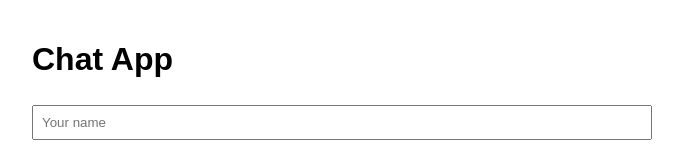
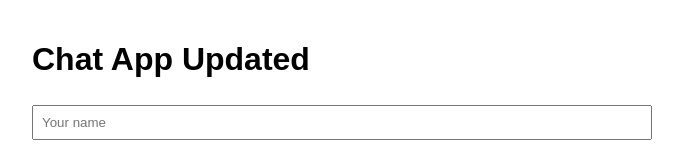
Before and after one commit to mohitchauhan13/Chat-WebSocket, a React (Create React App) app: page / in a window 1280 px wide. Shown: the top 154 px of the page, without its empty margins (308-991 px from the left). Built offline with nearby package versions, Linux system fonts and the light colour scheme; no server answers.

Commit message:
Removed custom workflow

```diff
--- a/src/App.js
+++ b/src/App.js
@@ -29,7 +29,7 @@ function App() {
 
   return (
     <div className="App">
-      <h1>Chat App</h1>
+      <h1>Chat App Updated</h1>
       <input
         placeholder="Your name"
         value={username}
```
